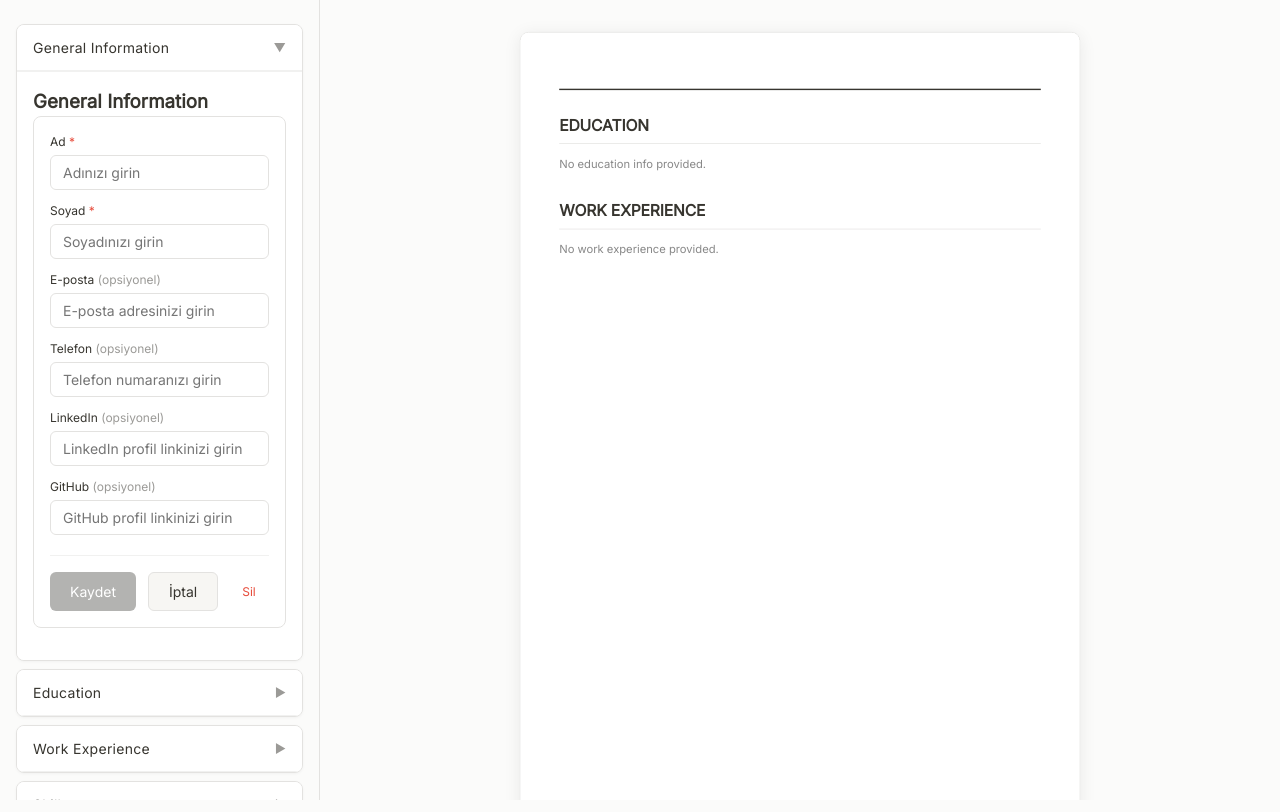
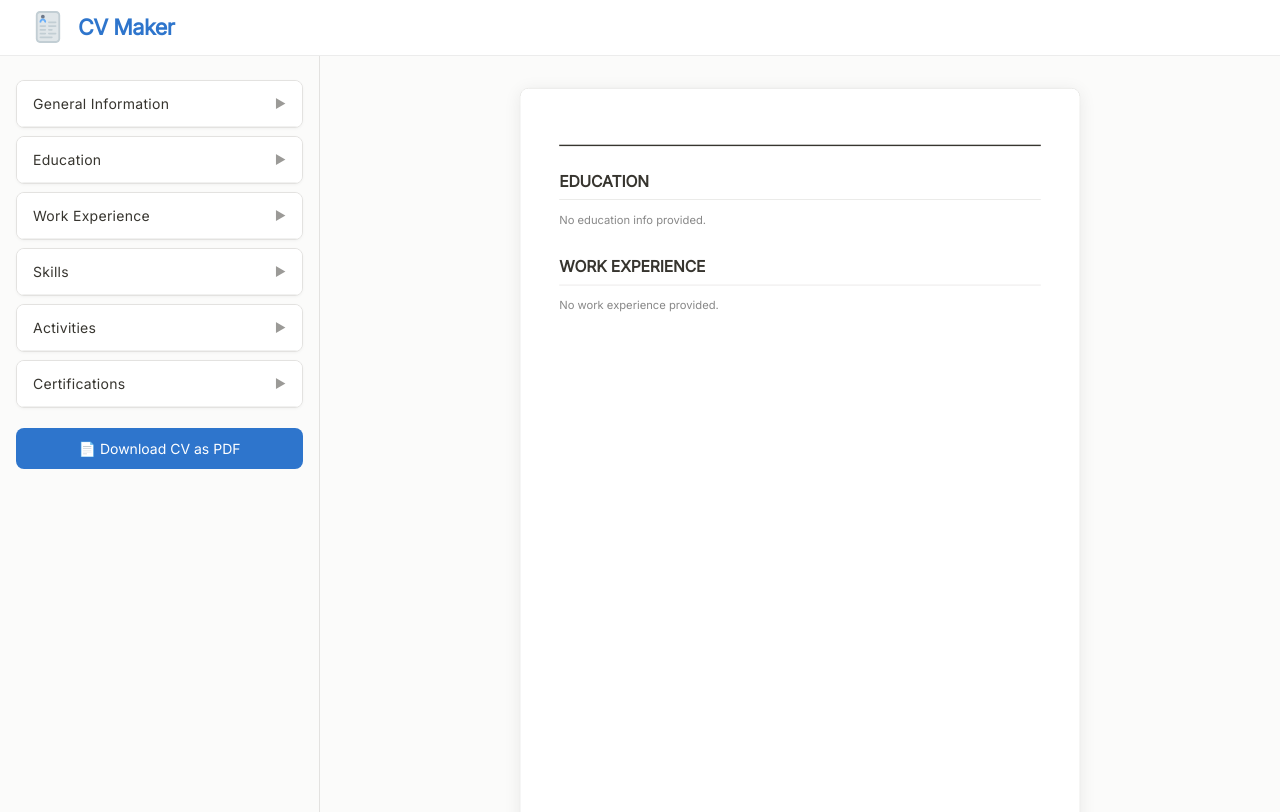
Before and after one commit to 33Yasin/CV-Maker, a React (Vite) app: page / in a window 1280 px wide. Shown: the top 812 px of the page. Built offline with nearby package versions, Linux system fonts and the light colour scheme.

Commit message:
redesigned ui

```diff
--- a/index.html
+++ b/index.html
@@ -4,6 +4,7 @@
     <meta charset="UTF-8" />
     <meta name="viewport" content="width=device-width, initial-scale=1.0" />
     <link href="https://fonts.googleapis.com/css2?family=Inter&display=swap" rel="stylesheet">
+    <link rel="icon" type="image/svg+xml" href="/src/assets/logo.svg" />
     <title>CV Maker</title>
   </head>
   <body>
--- a/src/App.jsx
+++ b/src/App.jsx
@@ -8,6 +8,7 @@ import CVPreview from './components/CVPreview';
 import Skills from './components/Skills';
 import Activities from './components/Activities';
 import Certifications from './components/Certifications';
+import Navbar from './components/Navbar';
 import './App.css';
 
 function App() {
@@ -29,7 +30,7 @@ function App() {
 
   // Dropdown sections state
   const [expandedSections, setExpandedSections] = useState({
-    general: true,
+    general: false,
     education: false,
     experience: false,
     skills: false,
@@ -93,6 +94,8 @@ function App() {
   };
 
   return (
+    <>
+      <Navbar />
       <div className="app-container">
         <div className="sidebar">
           <div className="section">
@@ -206,6 +209,7 @@ function App() {
           </div>
         </div>
       </div>
+    </>
   );
 }
 
--- /dev/null
+++ b/src/components/Navbar.jsx
@@ -0,0 +1,16 @@
+import React from 'react';
+import styles from '../styles/Navbar.module.css';
+import logo from '../assets/logo.svg';
+
+function Navbar() {
+  return (
+    <nav className={styles.navbar}>
+      <div className={styles.left}>
+        <img src={logo} alt="Logo" className={styles.logo} />
+        <span className={styles.title}>CV Maker</span>
+      </div>
+    </nav>
+  );
+}
+
+export default Navbar;
--- /dev/null
+++ b/src/styles/Navbar.module.css
@@ -0,0 +1,33 @@
+.navbar {
+  width: 100%;
+  background: #fff;
+  border-bottom: 1px solid #ececec;
+  padding: 0 32px;
+  height: 56px;
+  display: flex;
+  align-items: center;
+  box-sizing: border-box;
+  position: sticky;
+  top: 0;
+  z-index: 100;
+}
+
+.left {
+  display: flex;
+  align-items: center;
+  gap: 14px;
+}
+
+.logo {
+  height: 32px;
+  width: 32px;
+  display: block;
+}
+
+.title {
+  font-size: 1.35rem;
+  font-weight: 700;
+  color: #2e75cc;
+  letter-spacing: -0.5px;
+  font-family: 'Inter', sans-serif;
+}
```
Also changed, not shown: src/assets/logo.svg (added). Lines whose indentation alone changed are shown as unchanged.
